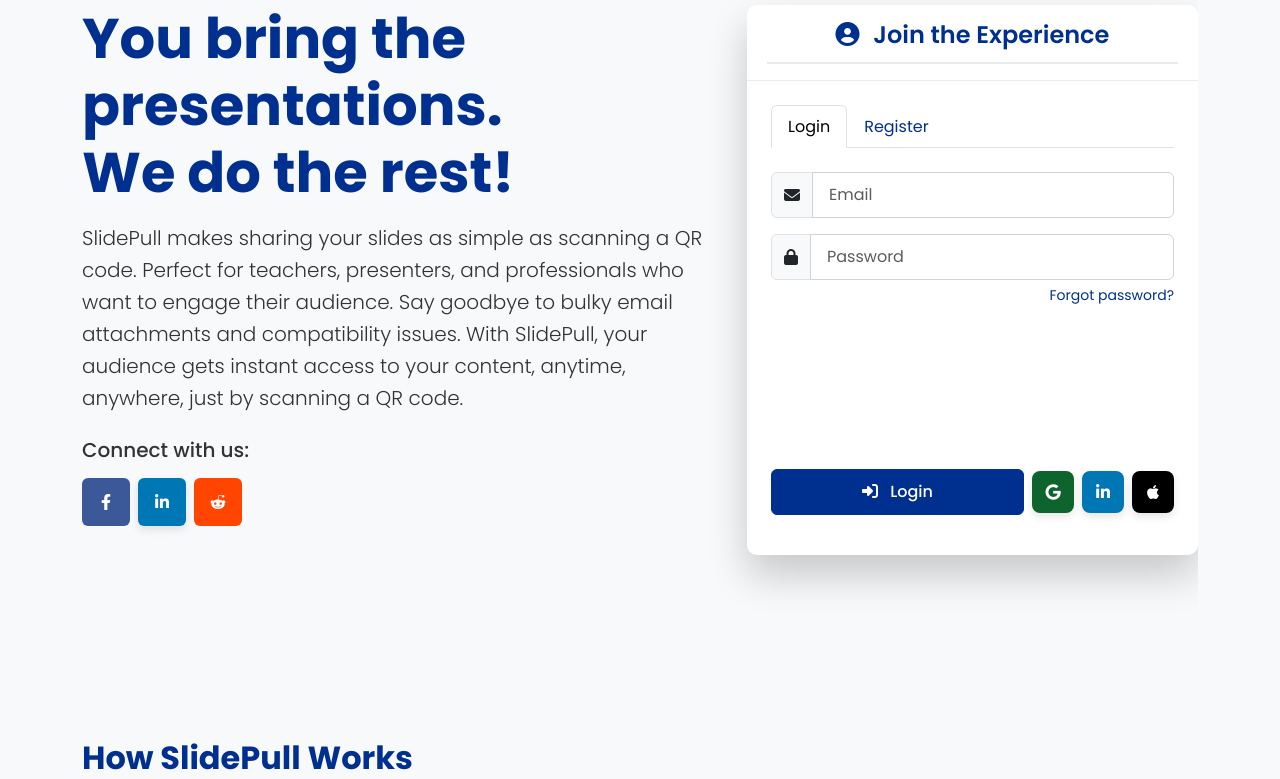
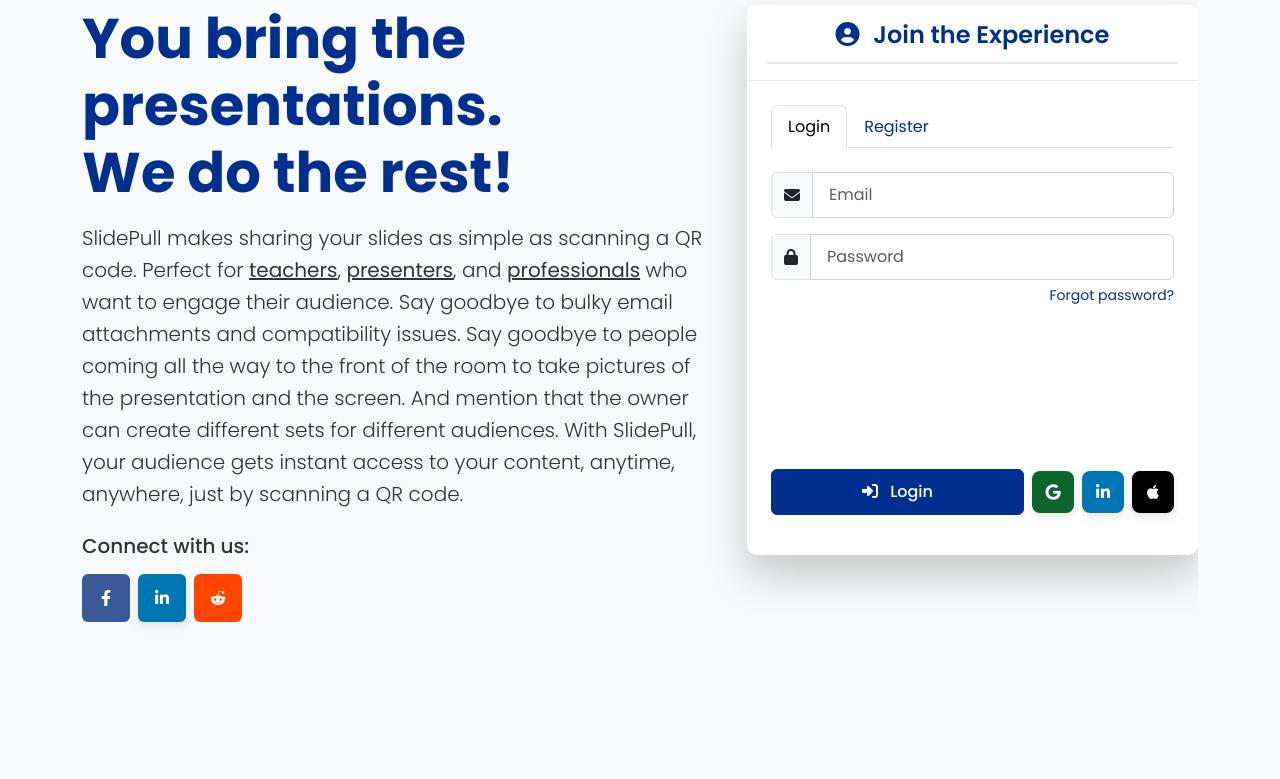
Before and after one commit to DanMGocan/dreamsofjacopo, a FastAPI app: page / in a window 1280 px wide. Shown: the part 138-917 px from the top of the page. Run offline with FastAPI, Linux system fonts and the light colour scheme; parts of the project's set-up code (start-up, migrations or seed data) failed here and were passed over; some libraries are stand-ins or nearby versions.

Commit message:
Small changes to description

```diff
--- a/templates/home.html
+++ b/templates/home.html
@@ -11,8 +11,8 @@
             <h1 class="display-4 fw-bold mb-3 hero-title">You bring the presentations. <br>We do the rest!</h1>
             <p class="lead mb-4 hero-subtitle">
                 SlidePull makes sharing your slides as simple as scanning a QR code.
-                Perfect for teachers, presenters, and professionals who want to engage their audience.
-                Say goodbye to bulky email attachments and compatibility issues. With SlidePull,
+Perfect for <strong><u>teachers</u></strong>, <strong><u>presenters</u></strong>, and <strong><u>professionals</u></strong> who want to engage their audience.
+Say goodbye to bulky email attachments and compatibility issues. Say goodbye to people coming all the way to the front of the room to take pictures of the presentation and the screen. And mention that the owner can create different sets for different audiences. With SlidePull,
                 your audience gets instant access to your content, anytime, anywhere, just by scanning a QR code.
             </p>
             <div class="mt-4 mb-3">
```
